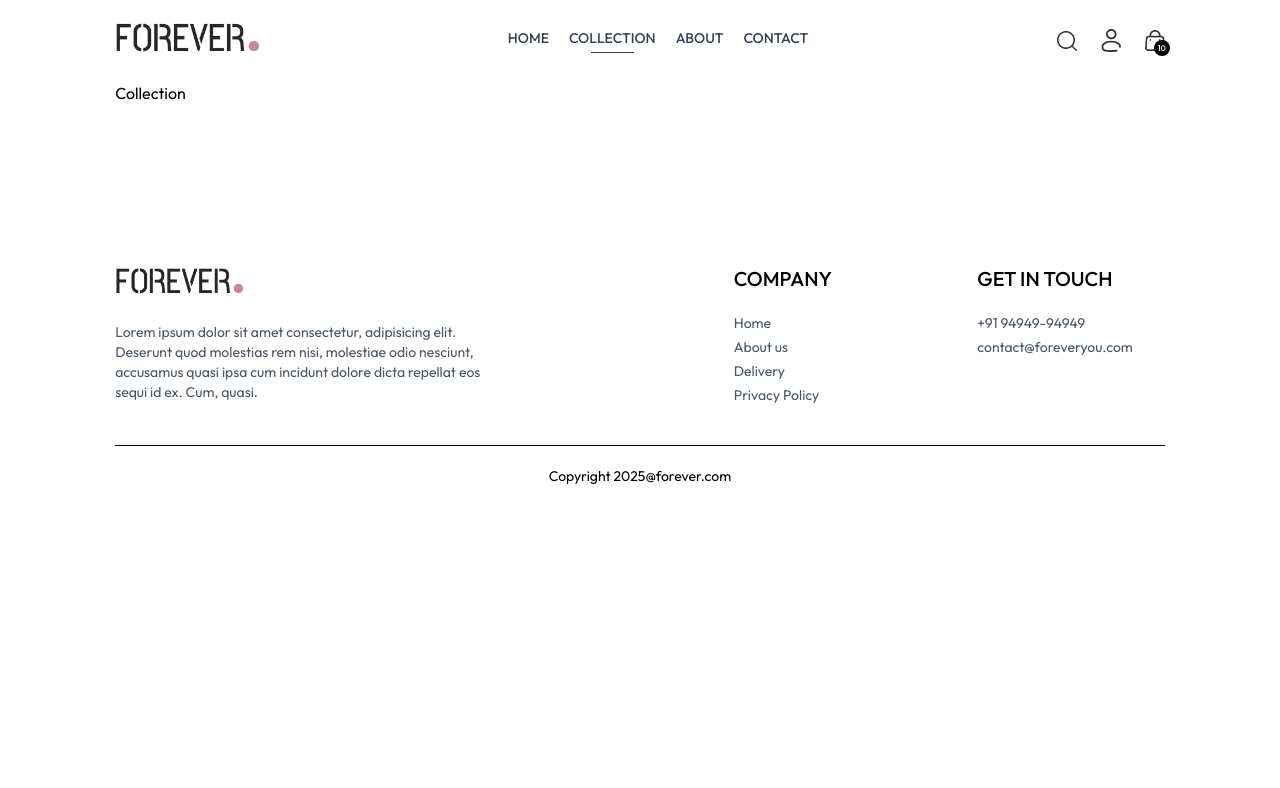
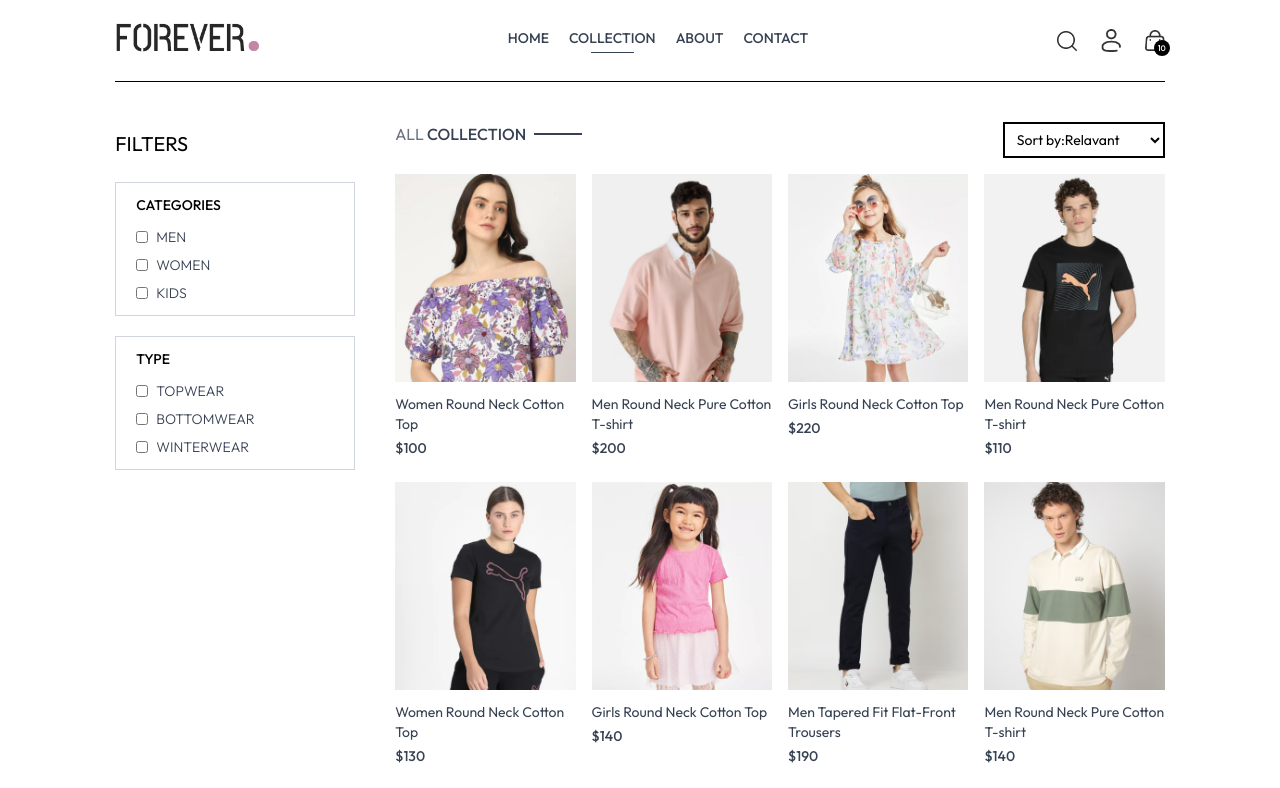
Before and after one commit to Arjun-P-Manoj/E-commerce, a React (Vite) app in the folder frontend/: page /collection in a window 1280 px wide. Shown: the top 788 px of the page. Built offline with nearby package versions, Linux system fonts and the light colour scheme.

Commit message:
Created Collection Component and added filter functionality for category and subcategory

```diff
--- a/frontend/src/pages/Collection.jsx
+++ b/frontend/src/pages/Collection.jsx
@@ -1,9 +1,167 @@
-import React from 'react'
+import React, { useContext, useEffect, useState } from "react";
+import { ShopContext } from "../context/ShopContext";
+import { assets } from "../assets/frontend_assets/assets";
+import Title from "../components/Title";
+import ProductItem from "../components/ProductItem";
 
 const Collection = () => {
+  const { products } = useContext(ShopContext);
+  const [showFilter, setShowFilter] = useState(false);
+  const [filterProducts, setFilterProducts] = useState([]);
+  const [category, setCategory] = useState([]);
+  const [subCategory, setSubCategory] = useState([]);
+
+  const toggleCategory = (e) => {
+    if (category.includes(e.target.value)) {
+      setCategory((prev) => prev.filter((item) => item !== e.target.value));
+    } else {
+      setCategory((prev) => [...prev, e.target.value]);
+    }
+  };
+
+  const toggleSubCategory = (e) => {
+    if (subCategory.includes(e.target.value)) {
+      setSubCategory((prev) => prev.filter((item) => item !== e.target.value));
+    } else {
+      setSubCategory((prev) => [...prev, e.target.value]);
+    }
+  };
+
+  const applyFilter = () => {
+    let productsCopy = products.slice();
+    if (category.length > 0) {
+      productsCopy = productsCopy.filter((item) =>
+        category.includes(item.category)
+      );
+    }
+    if (subCategory.length > 0) {
+      productsCopy = productsCopy.filter((item) =>
+        subCategory.includes(item.subCategory)
+      );
+    }
+    setFilterProducts(productsCopy);
+    console.log(filterProducts);
+  };
+
+  useEffect(() => {
+    applyFilter();
+  }, [category, subCategory]);
+
+  useEffect(() => {
+    setFilterProducts(products);
+  }, []);
+
   return (
-    <div><h1>Collection</h1></div>
-  )
-}
+    <div className="flex flex-col sm:flex sm:flex-row gap-1 sm:gap-10 pt-10 border-t">
+      <div className="min-w-60">
+        <p
+          onClick={() => setShowFilter(!showFilter)}
+          className="cursor-pointer my-2 flex items-center text-xl gap-2"
+        >
+          FILTERS
+          <img
+            src={assets.dropdown_icon}
+            className={`h-3 sm:hidden ${showFilter ? "rotate-90" : ""}
+`}
+            alt=""
+          />
+        </p>
+        <div
+          className={`${
+            showFilter ? "" : "hidden"
+          } sm:block border border-gray-300 pl-5 py-3 mt-6`}
+        >
+          <p className="mb-3 text-sm font-medium">CATEGORIES</p>
+          <div className="flex flex-col gap-2 text-sm font-light text-gray-700">
+            <p className="flex gap-2">
+              <input
+                type="checkbox"
+                className="w-3"
+                value={"Men"}
+                onChange={toggleCategory}
+              />
+              MEN
+            </p>
+            <p className="flex gap-2">
+              <input
+                type="checkbox"
+                className="w-3"
+                value={"Women"}
+                onChange={toggleCategory}
+              />
+              WOMEN
+            </p>
+            <p className="flex gap-2">
+              <input
+                type="checkbox"
+                className="w-3"
+                value={"Kids"}
+                onChange={toggleCategory}
+              />
+              KIDS
+            </p>
+          </div>
+        </div>
+        <div
+          className={`${
+            showFilter ? "" : "hidden"
+          } sm:block border border-gray-300 pl-5 py-3 my-5`}
+        >
+          <p className="mb-3 text-sm font-medium">TYPE</p>
+          <div className="flex flex-col gap-2 text-sm font-light text-gray-700">
+            <p className="flex gap-2">
+              <input
+                type="checkbox"
+                className="w-3"
+                value={"Topwear"}
+                onChange={toggleSubCategory}
+              />
+              TOPWEAR
+            </p>
+            <p className="flex gap-2">
+              <input
+                type="checkbox"
+                className="w-3"
+                value={"Bottomwear"}
+                onChange={toggleSubCategory}
+              />
+              BOTTOMWEAR
+            </p>
+            <p className="flex gap-2">
+              <input
+                type="checkbox"
+                className="w-3"
+                value={"Winterwear"}
+                onChange={toggleSubCategory}
+              />
+              WINTERWEAR
+            </p>
+          </div>
+        </div>
+      </div>
+      <div className="flex-1">
+        <div className="flex justify-between text-base sm:text 2xl mb-4">
+          <Title text1={"ALL"} text2={"COLLECTION"} />
+          <select className="border-2 gray-300 text-sm px-2">
+            <option value="relevant">Sort by:Relavant</option>
+            <option value="low-high">Sort by:Low to High</option>
+            <option value="high-low">Sort by:High to Low</option>
+          </select>
+        </div>
+        <div className="grid grid-cols-2 md:grid-cols-3 lg:grid-cols-4 gap-4 gap-y-6">
+          {filterProducts.map((item, index) => (
+            <ProductItem
+              key={index}
+              name={item.name}
+              id={item._id}
+              price={item.price}
+              image={item.image}
+            />
+          ))}
+        </div>
+      </div>
+    </div>
+  );
+};
 
-export default Collection
+export default Collection;
```
